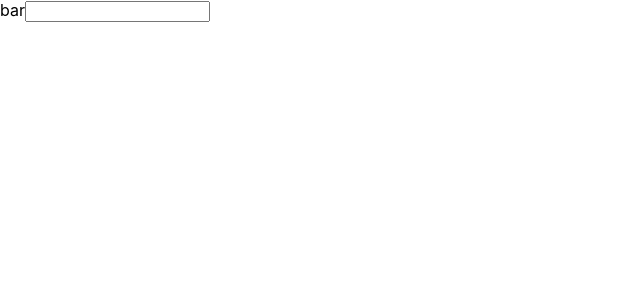
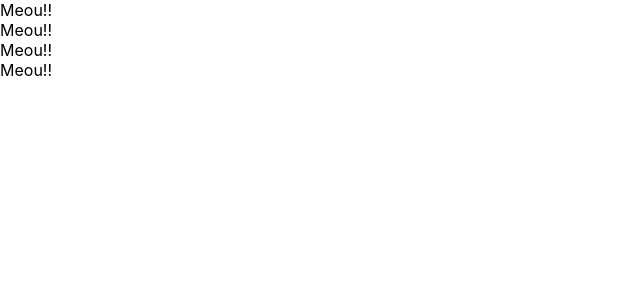
Before and after one commit to xxJihNxx/react-app-sample01, a React (Create React App) app: page / in a window 1280 px wide. Shown: the top 300 px of the page, without its empty margins (0-640 px from the left). Built offline with nearby package versions, Linux system fonts and the light colour scheme.

Commit message:
creat class component and functional component

```diff
--- a/src/App.js
+++ b/src/App.js
@@ -1,14 +1,28 @@
-import React, { Component } from 'react';
+import React from 'react';
 
-class App extends Component {
-  render() {
-    return (
-      <React.Fragment>
-        <label htmlFor="bar">bar</label>
-        <input type="text" onClick={() => {console.log("I am clicke!!")}} />
-      </React.Fragment>
-    )
-  }
+//class App extends Component {
+//  render() {
+//    return (
+//      <React.Fragment>
+//        <label htmlFor="bar">bar</label>
+//        <input type="text" onClick={() => {console.log("I am clicke!!")}} />
+//      </React.Fragment>
+//    )
+//  }
+//}
+
+const App = () => {
+  return (
+    <div>
+      <Cat />
+      <Cat />
+      <Cat />
+      <Cat />
+    </div>
+  )
 }
 
+const Cat = () => {
+  return <div>Meou!!</div>
+}
 export default App;
```
